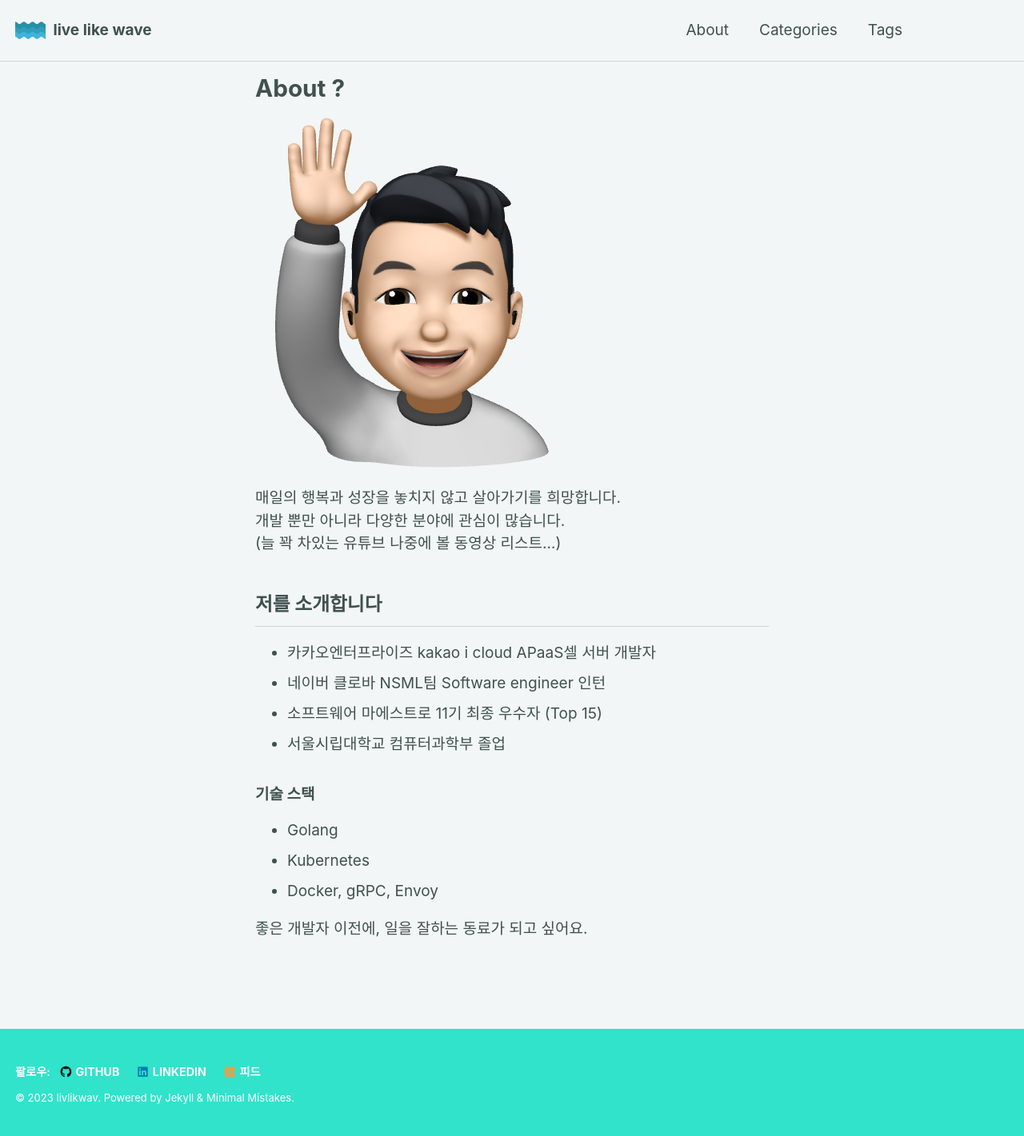
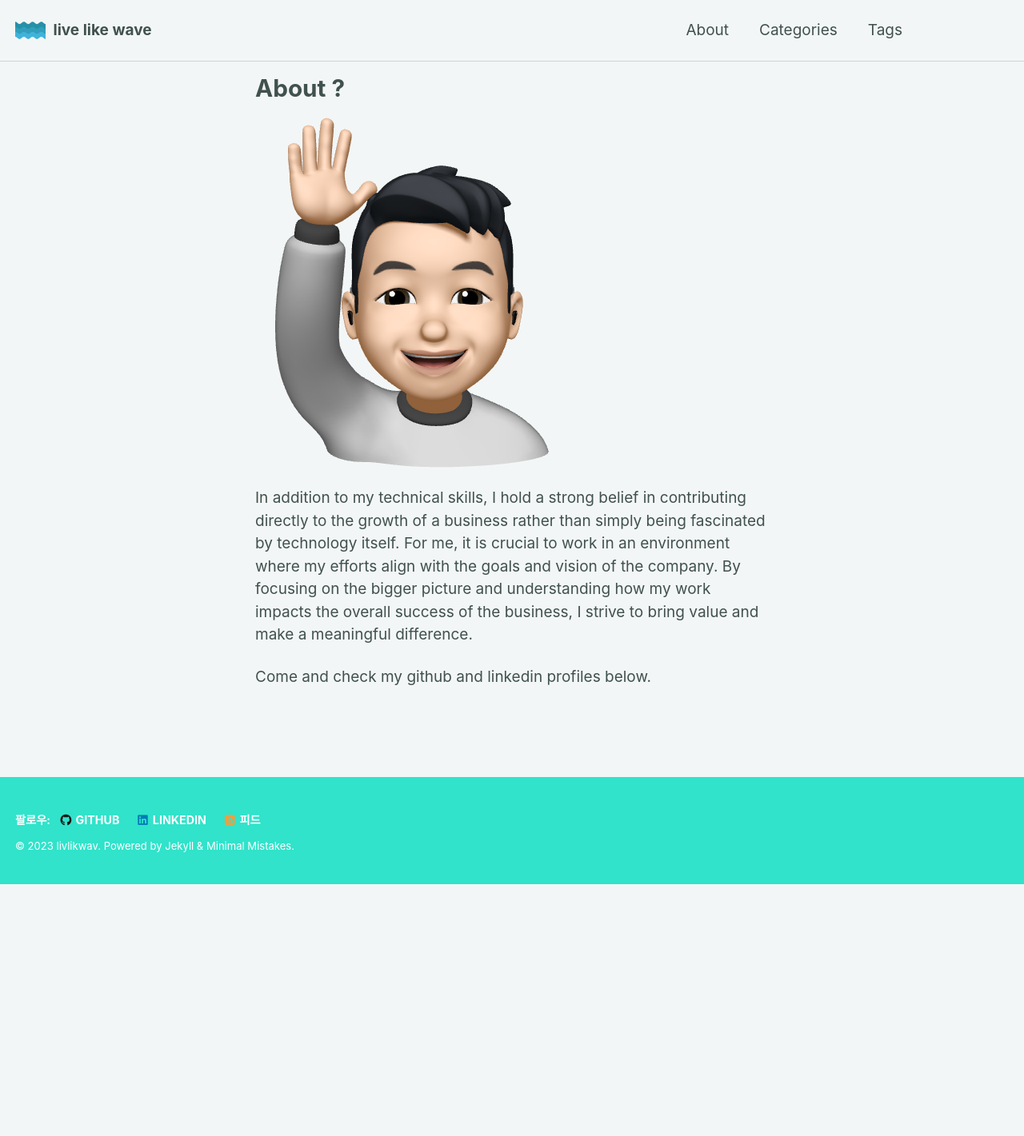
Before and after one commit to livlikwav/livlikwav.github.io, a Jekyll site: the page built from _pages/about.md, in a window 1280 px wide. Shown: the whole page at 80% size. Built offline with Jekyll 4.4.1, drawn with Linux system fonts in a browser that asks for light colours; cached includes are drawn as plain includes; nearby versions of some CDN libraries; our own code applies the rules of GitHub Pages for plain Markdown files; after the commit the page ends 1106 px from its top, so only the background shows below that.

Commit message:
Change about.md

```diff
--- a/_pages/about.md
+++ b/_pages/about.md
@@ -7,21 +7,6 @@ author_profile: false
 
 ![hello_mimoticon_img](/assets/images/bio_hello.png)
 
-매일의 행복과 성장을 놓치지 않고 살아가기를 희망합니다.
-개발 뿐만 아니라 다양한 분야에 관심이 많습니다.
-(늘 꽉 차있는 유튜브 나중에 볼 동영상 리스트...)
+In addition to my technical skills, I hold a strong belief in contributing directly to the growth of a business rather than simply being fascinated by technology itself. For me, it is crucial to work in an environment where my efforts align with the goals and vision of the company. By focusing on the bigger picture and understanding how my work impacts the overall success of the business, I strive to bring value and make a meaningful difference.
 
-## 저를 소개합니다
-
-- 카카오엔터프라이즈 kakao i cloud APaaS셀 서버 개발자
-- 네이버 클로바 NSML팀 Software engineer 인턴
-- 소프트웨어 마에스트로 11기 최종 우수자 (Top 15)
-- 서울시립대학교 컴퓨터과학부 졸업
-
-### 기술 스택
-
-- Golang
-- Kubernetes
-- Docker, gRPC, Envoy
-
-좋은 개발자 이전에, 일을 잘하는 동료가 되고 싶어요.
+Come and check my github and linkedin profiles below.
```
